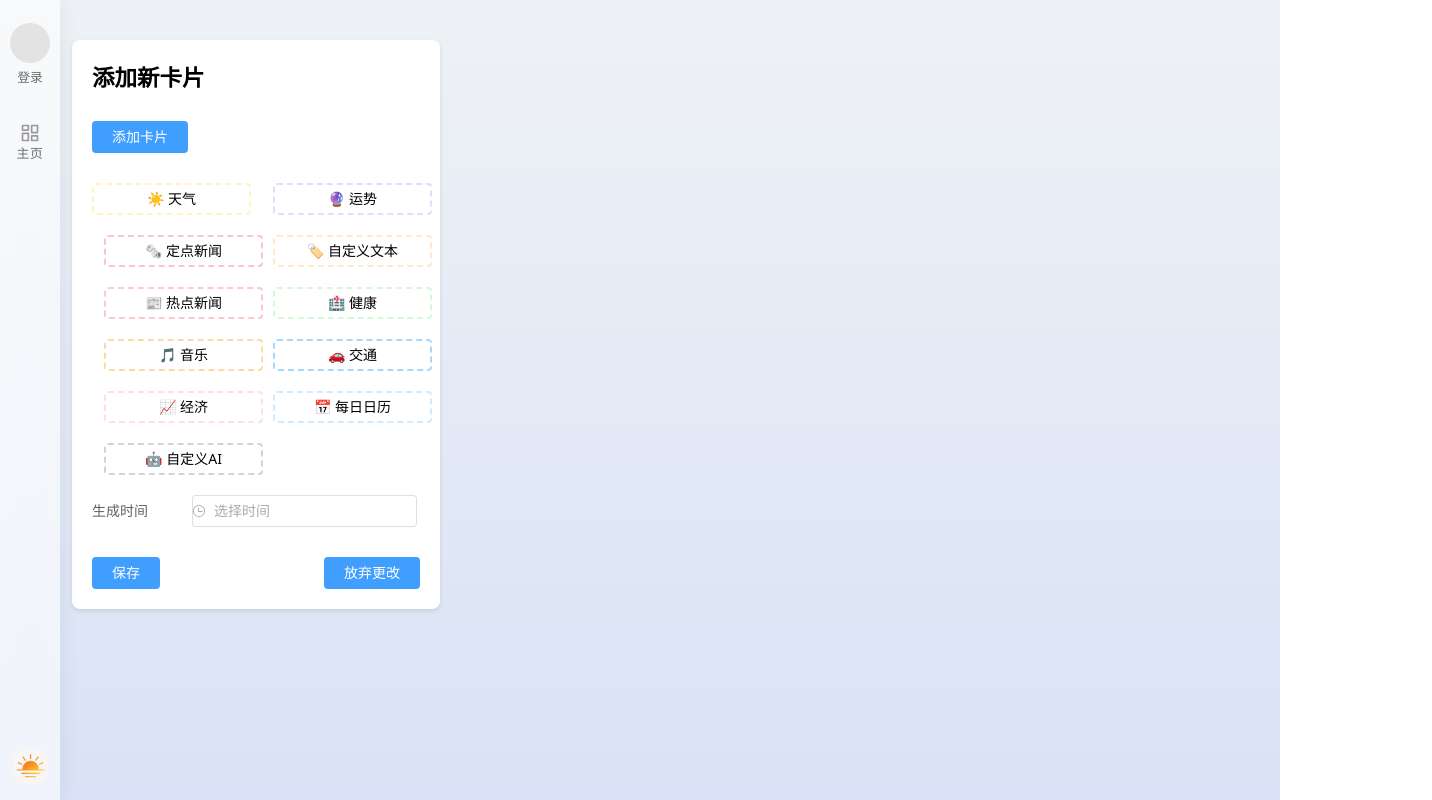
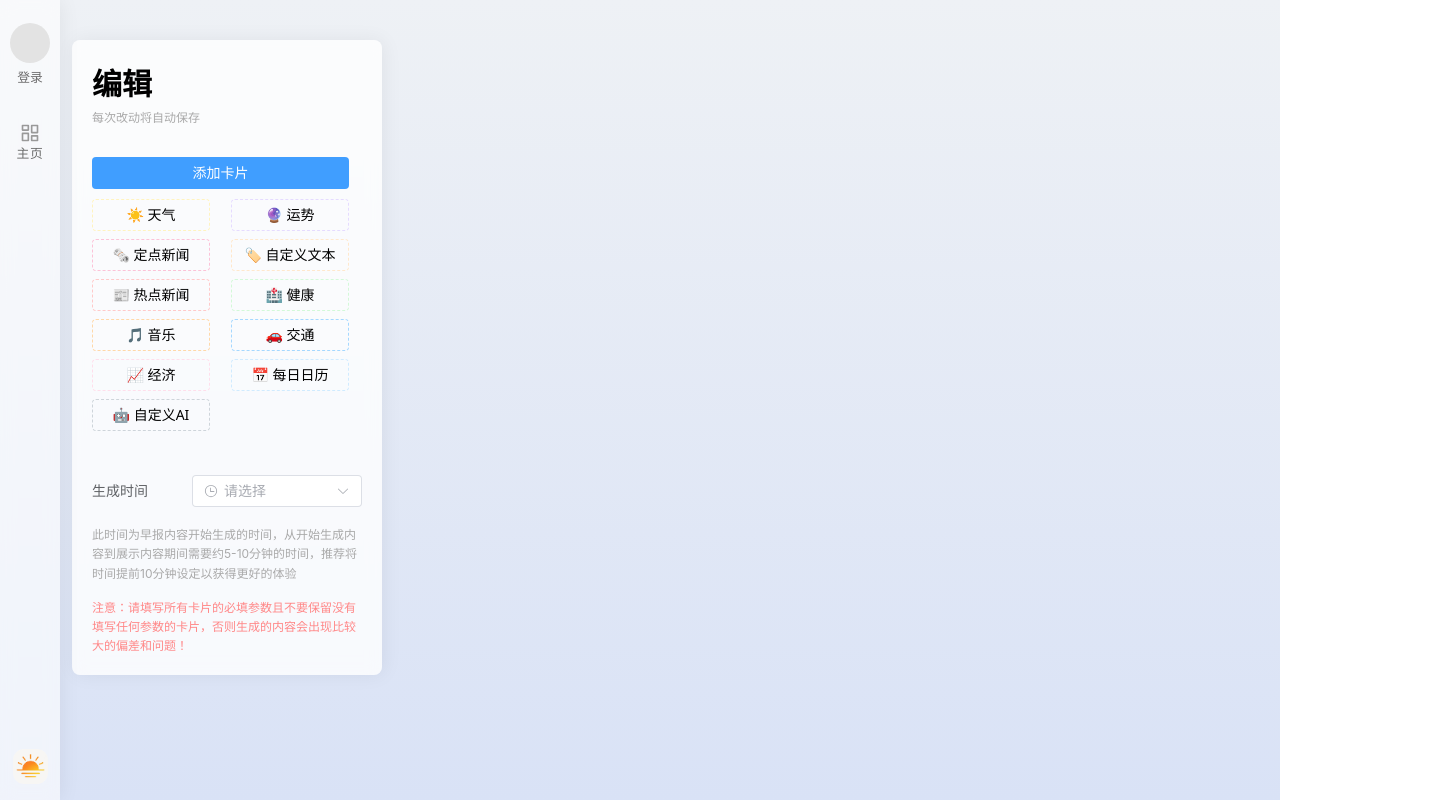
Before and after one commit to VastoceanQwQ/web-AI.daily, a Vue app: page /edit in a window 1280 px wide. Shown: the whole page, 1432 px wide, since content can reach past the window. Built offline with nearby package versions, Linux system fonts and the light colour scheme.

Commit message:
20250424-002-2

```diff
--- a/package.json
+++ b/package.json
@@ -24,7 +24,8 @@
     "vue-grid-layout": "^2.4.0",
     "vue-markdown-it": "^0.9.4",
     "vue-markdown-renderer": "^0.2.7",
-    "vue-router": "^4.0.13"
+    "vue-router": "^4.0.13",
+    "vuedraggable": "^2.24.3"
   },
   "devDependencies": {
     "@vitejs/plugin-vue": "^5.2.3",
--- a/src/views/Edit.vue
+++ b/src/views/Edit.vue
@@ -2,9 +2,11 @@
     <div class="edit-container">
         <div class="left-panel">
             <div class="card">
-                <h2>添加新卡片</h2>
+                <h1 style="font-weight:600;">编辑</h1>
+                <p style="font-size: 12px;color:darkgray;margin-bottom: 20px;">每次改动将自动保存</p>
                 <el-dropdown @command="addCard">
-                    <el-button type="primary">添加卡片</el-button>
+                    <el-button type="primary" style="width: 257px;">添加卡片</el-button>
+
                     <template #dropdown>
                         <el-dropdown-menu>
                             <el-dropdown-item command="weather">天气</el-dropdown-item>
@@ -20,28 +22,28 @@
                             <el-dropdown-item command="customAI">自定义AI</el-dropdown-item>
                         </el-dropdown-menu>
                     </template>
+
                 </el-dropdown>
+
                 <div class="card-buttons">
-                    <el-button
-                        v-for="(color, type) in themeColors"
-                        :key="type"
-                        @click="addCard(type)"
-                        :style="{ border: `2px dashed ${color}` }"
-                        class="card-button"
-                    >
+                    <el-button style="margin: 0px;" v-for="(color, type) in themeColors" :key="type"
+                        @click="addCard(type)" :style="{ border: `1px dashed ${color}` }" class="card-button">
                         {{ getEmoji(type) }} {{ getChineseType(type) }}
                     </el-button>
                 </div>
+                <br>
                 <div class="time-setting">
                     <el-form label-position="left" label-width="100px">
                         <el-form-item label="生成时间">
-                            <el-time-picker v-model="generateTime" format="HH:mm" placeholder="选择时间"></el-time-picker>
+                            <el-TimeSelect v-model="generateTime" format="HH:mm" placeholder="请选择" start="5:00"
+                                end="11:00" step="00:10"></el-TimeSelect>
                         </el-form-item>
+                        <p style="font-size: 12px;color:darkgray;">
+                            此时间为早报内容开始生成的时间，从开始生成内容到展示内容期间需要约5-10分钟的时间，推荐将时间提前10分钟设定以获得更好的体验</p>
+
                     </el-form>
-                </div>
-                <div class="action-buttons">
-                    <el-button type="primary" @click="saveChanges">保存</el-button>
-                    <el-button @click="discardChanges">放弃更改</el-button>
+                    <p style="font-size: 12px;color: #ff8787; margin-top: 15px;">
+                        注意：请填写所有卡片的必填参数且不要保留没有填写任何参数的卡片，否则生成的内容会出现比较大的偏差和问题！</p>
                 </div>
             </div>
         </div>
@@ -54,16 +56,8 @@
                     <div class="card-actions">
                         <img src="/up.svg" alt="up" @click="moveCardUp(index)" />
                         <img src="/down.svg" alt="down" @click="moveCardDown(index)" />
-                        <el-dropdown @command="handleChangeCardType(index, $event)">
-                            <img src="/change.svg" alt="change" />
-                            <template #dropdown>
-                                <el-dropdown-menu>
-                                    <el-dropdown-item v-for="(color, type) in themeColors" :key="type"
-                                        :command="type">{{ type }}</el-dropdown-item>
-                                </el-dropdown-menu>
-                            </template>
-                        </el-dropdown>
-                        <img src="/delete.svg" alt="delete" @click="deleteCard(index)" />
+
+                        <img src="/delete.svg" alt="delete" @click="deleteCard(index)" style="width: 16px;" />
                     </div>
 
                     <el-form label-position="left" label-width="100px" class="form-right-align">
@@ -81,7 +75,7 @@
                                     :autosize="{ minRows: 2, maxRows: 6 }" placeholder="请用自然语言描述需求" />
                             </el-form-item>
                         </div>
-                        <div v-else-if=" card.type==='newstop'">
+                        <div v-else-if="card.type === 'newstop'">
                             <h2>📰 热点新闻</h2>
                             <el-form-item label=" 生成图片">
                                 <el-switch v-model="card.generateImage" />
@@ -195,7 +189,8 @@
                             <h2>🤖 自定义AI</h2>
                             <el-form-item label="需求">
                                 <el-input type="textarea" v-model="card.requirement"
-                                    :autosize="{ minRows: 2, maxRows: 6 }" placeholder="请用自然语言描述需求" />
+                                    :autosize="{ minRows: 4, maxRows: 6 }"
+                                    placeholder="请用自然语言描述需求，Agent将根据您的需求自动生成内容" />
                             </el-form-item>
                         </div>
                         <div v-else>
@@ -360,30 +355,44 @@ export default {
 <style scoped>
 .edit-container {
     display: flex;
-    width: 1400px;
+    width: 1200px;
     margin: 0 auto;
     padding: 20px;
     color: #000;
-    height: 100vh; /* 设置高度为100% */
+    top: 10%;
+
 }
 
 .left-panel {
-    width: 30%;
+    width: 350px;
     padding: 20px;
-    height: 100%;
-    overflow: hidden; /* 左半部分不可滚动 */
+    height: 100vh;
+    position: fixed;
+    /* 固定定位 */
+    top: 20;
+    /* 固定在顶部 */
+}
+
+.left-panel .card {
+    background: rgba(255, 255, 255, 0.785);
+    box-shadow: 2px 0px 20px rgba(0, 0, 0, 0.06);
+    backdrop-filter: blur(7.5px);
 }
 
 .right-panel {
     width: 70%;
     padding: 20px;
     height: 100%;
-    overflow-y: auto; /* 右半部分可以滚动 */
+    overflow-y: auto;
+    /* 右半部分可以滚动 */
+    margin-left: 30%;
+    /* 保持与左侧面板的间距 */
 }
 
 .right-panel .card-container {
     column-count: 2;
-    column-gap: 20px; /* 两列间距 */
+    column-gap: 20px;
+    /* 两列间距 */
 }
 
 .left-panel .card {
@@ -396,7 +405,7 @@ export default {
     width: 100%;
 }
 
-.edit-container h2{
+.edit-container h2 {
     font-weight: bold;
     padding-bottom: 15px;
 }
@@ -593,20 +602,26 @@ button:hover {
 
 /* 修改 textarea 的样式，使文字颜色变淡 */
 .el-textarea__inner {
-    color: #999; /* 设置文字颜色为浅灰色 */
+    color: #999;
+    /* 设置文字颜色为浅灰色 */
 }
 
 /* 确保 textarea 可编辑 */
 .el-textarea__inner:read-only {
-    background-color: #fff; /* 保持背景为白色 */
-    cursor: text; /* 设置光标为文本输入状态 */
+    background-color: #fff;
+    /* 保持背景为白色 */
+    cursor: text;
+    /* 设置光标为文本输入状态 */
 }
 
 .card-buttons {
     display: grid;
-    grid-template-columns: repeat(2, 1fr); /* 两列布局 */
-    gap: 10px;
-    margin-top: 20px;
+    grid-template-columns: repeat(2, 1fr);
+    /* 两列布局 */
+    gap: 8px;
+    margin-top: 10px;
+    padding-left: 0px;
+
 }
 
 .action-buttons {
@@ -616,15 +631,16 @@ button:hover {
 }
 
 .card-button {
-    width: 100%;
+    width: 90%;
     padding: 10px;
     text-align: center;
-    background-color: #fff;
+    background-color: #ffffff00;
     color: #000;
     transition: background-color 0.3s;
 }
 
 .card-button:hover {
-    background-color: #f5f5f5;
+    background-color: #e4f7ff;
+    color: #000;
 }
 </style>
```
Also changed, not shown: 1 other file (tests, documents, lock files or other folders).
